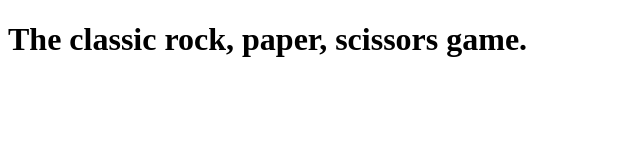
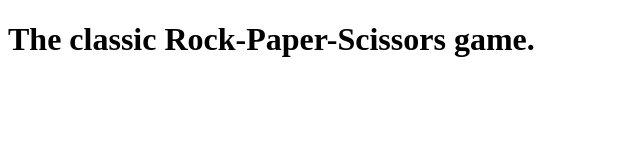
Before and after one commit to tho-daskalakis/rock-paper-scissors, a plain HTML site: page index.html in a window 1280 px wide. Shown: the whole page, without its empty margins (0-640 px from the left). Drawn offline with Linux system fonts and the light colour scheme.

Commit message:
Update the syntax of h1

```diff
--- a/index.html
+++ b/index.html
@@ -7,7 +7,7 @@
     <title>Rock, paper, scissors</title>
 </head>
 <body>
-    <h1>The classic rock, paper, scissors game.</h1>
+    <h1>The classic Rock-Paper-Scissors game.</h1>
     <script src="./script.js"></script>
 </body>
 </html>
```
